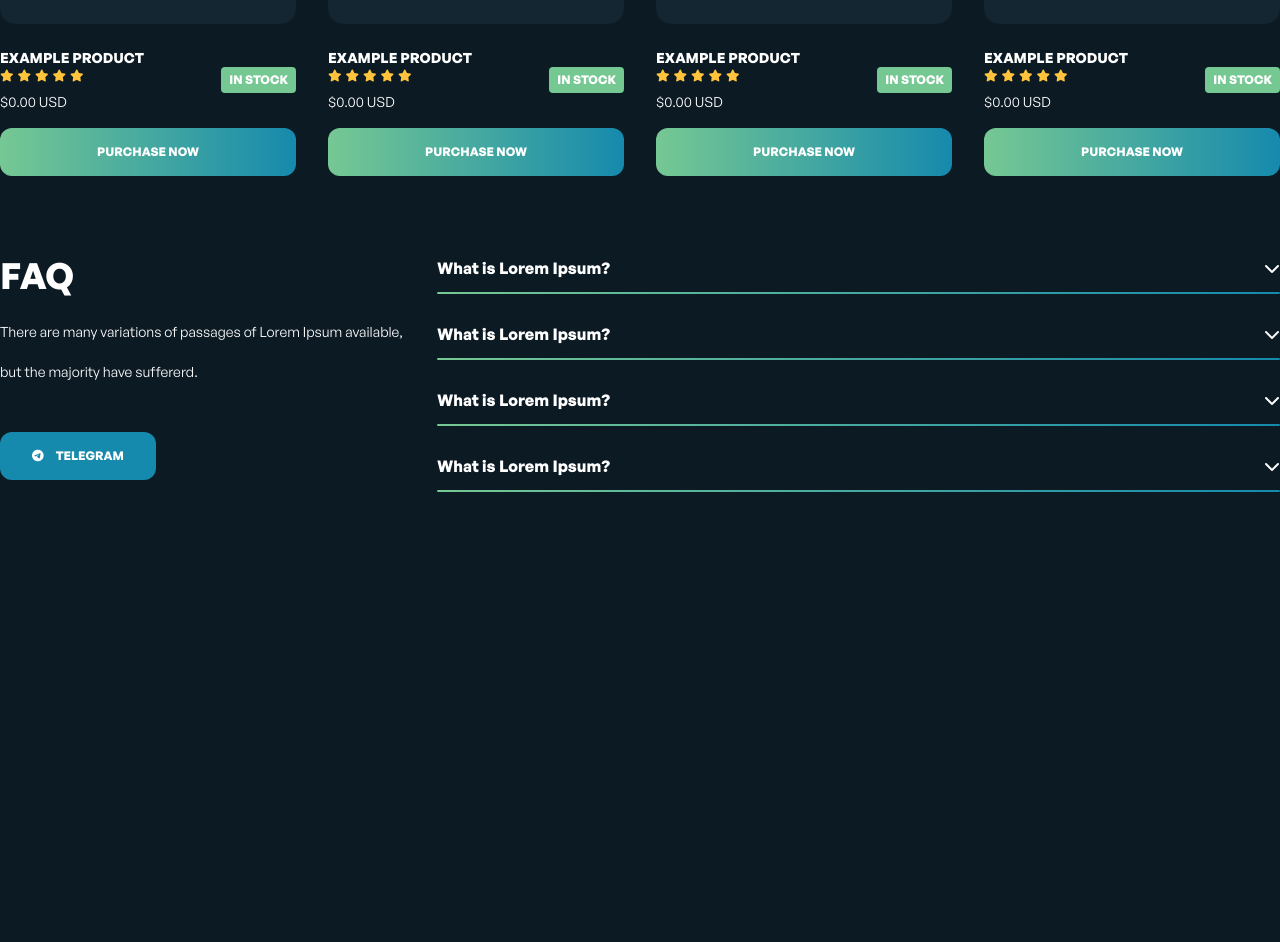
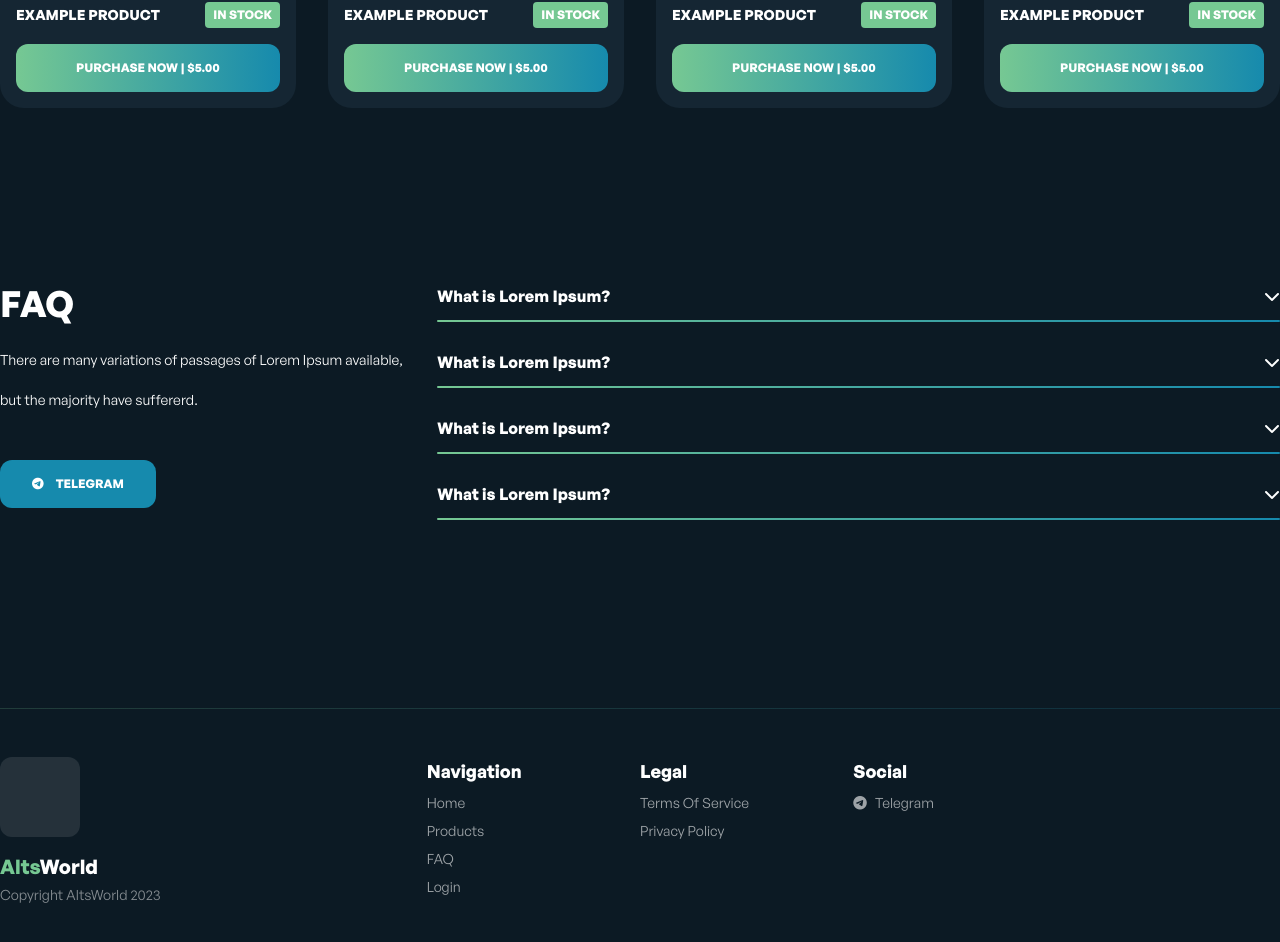
Before and after one commit to esmith164/altsworld, a Vue app: page / in a window 1280 px wide. Shown: the part 2076-3018 px from the top of the page. Before the commit the page ends 2580 px from the top, so only its background shows below. Built offline with nearby package versions, Linux system fonts and the light colour scheme.

Commit message:
A lot of changes

```diff
--- a/src/App.vue
+++ b/src/App.vue
@@ -4,6 +4,7 @@
     <Features />
     <Shop />
     <Faq />
+    <Footer />
   </div>
 </template>
 <script>
@@ -11,13 +12,15 @@ import Header from "@/components/Header.vue";
 import Features from "@/components/Features.vue";
 import Shop from "@/components/Shop/index.vue";
 import Faq from "@/components/Faq/index.vue";
+import Footer from "@/components/Footer.vue";
 export default {
   name: "App",
   components: {
     Header,
     Features,
     Shop,
-    Faq
+    Faq,
+    Footer
   },
 };
 </script>
--- a/src/components/Faq/index.vue
+++ b/src/components/Faq/index.vue
@@ -27,6 +27,11 @@
     </div>
   </div>
 </template>
+<style lang="scss" scoped>
+.faq-component {
+  @apply py-24;
+}
+</style>
 <script>
 import Question from "./Question.vue";
 export default {
--- /dev/null
+++ b/src/components/Footer.vue
@@ -0,0 +1,54 @@
+<template>
+  <div class="footer-component">
+    <div class="h-[1px] mb-12 gradient-bg opacity-20"></div>
+    <div class="container mx-auto">
+      <div class="grid grid-cols-12">
+        <div class="col-span-4">
+          <div class="w-[80px] h-[80px] bg-white rounded-xl opacity-10 mb-4"></div>
+          <h3 class="text-xl font-bold mb-1"><span class="text-green">Alts</span><span class="text-white">World</span></h3>
+          <p class="text-white opacity-50 text-sm">Copyright AltsWorld 2023</p>
+        </div>
+        <div class="col-span-2">
+          <h4 class="font-bold">Navigation</h4>
+          <ul>
+            <li><a href="#">Home</a></li>
+            <li><a href="#">Products</a></li>
+            <li><a href="#">FAQ</a></li>
+            <li><a href="#">Login</a></li>
+          </ul>
+        </div>
+        <div class="col-span-2">
+          <h4 class="font-bold">Legal</h4>
+          <ul>
+            <li><a href="#">Terms Of Service</a></li>
+            <li><a href="#">Privacy Policy</a></li>
+          </ul>
+        </div>
+        <div class="col-span-2">
+          <h4>Social</h4>
+          <ul>
+            <li>
+              <a href="#"><i class="fa fa-telegram"></i> Telegram</a>
+            </li>
+          </ul>
+        </div>
+      </div>
+    </div>
+  </div>
+</template>
+<style lang="scss" scoped>
+.footer-component {
+  @apply py-20;
+  h4 {
+    @apply text-white text-lg font-bold mb-2;
+  }
+  ul {
+    @apply flex flex-col gap-y-2;
+    li {
+      a {
+        @apply text-white opacity-60 text-sm flex items-center gap-x-2 hover:text-green hover:opacity-100 duration-200;
+      }
+    }
+  }
+}
+</style>
--- /dev/null
+++ b/src/components/Reviews/index.vue
@@ -0,0 +1,12 @@
+<template>
+  <div class="reviews-component">
+    <div class="container mx-auto">
+      <h1 class="text-4xl text-white font-bold">
+        <span class="text-green">Customer</span>
+         Reviews
+      </h1>
+      <p class="lg:w-8/12 text-center leading-4">
+      </p>
+    </div>
+  </div>
+</template>
--- a/src/components/Shop/Product.vue
+++ b/src/components/Shop/Product.vue
@@ -1,29 +1,22 @@
 <template>
   <div class="product">
-    <div class="product-image mb-6">
+    <div class="product-image mb-3">
       <!-- Placeholder -->
-      <div class="bg-deep h-[200px] rounded-2xl"></div>
+      <div class="bg-white opacity-5 h-[180px] rounded-2xl"></div>
     </div>
-    <div class="product-info">
-      <div class="w-8/12">
-        <h4>Example Product</h4>
-        <ul class="rating">
-          <li v-for="rating in 5" :key="rating"><i class="fa fa-star"></i></li>
-        </ul>
-        <h5>$0.00 USD</h5>
+    <div class="product-info flex items-center my-4">
+      <h4 class="text-center">Example Product</h4>
+      <span class="status-tag ml-auto">In Stock</span>
     </div>
-      <div class="w-4/12 flex">
-        <span class="status-tag">In Stock</span>
-      </div>
-    </div>
-    <button class="button-default gradient-bg">
-      Purchase Now
-    </button>
+    <button class="button-default gradient-bg">Purchase Now | $5.00</button>
   </div>
 </template>
 <style lang="scss" scoped>
+  .product {
+    @apply bg-deep p-4 rounded-3xl;
+  }
   .product-info {
-  @apply flex items-center mb-4;
+    @apply  mb-4;
     h4 {
       @apply text-white text-sm font-bold uppercase;
     }
@@ -46,6 +39,6 @@ button {
 </style>
 <script>
 export default {
-  name: 'Product'
-}
+  name: "Product",
+};
 </script>
```
Lines whose indentation alone changed are shown as unchanged.
